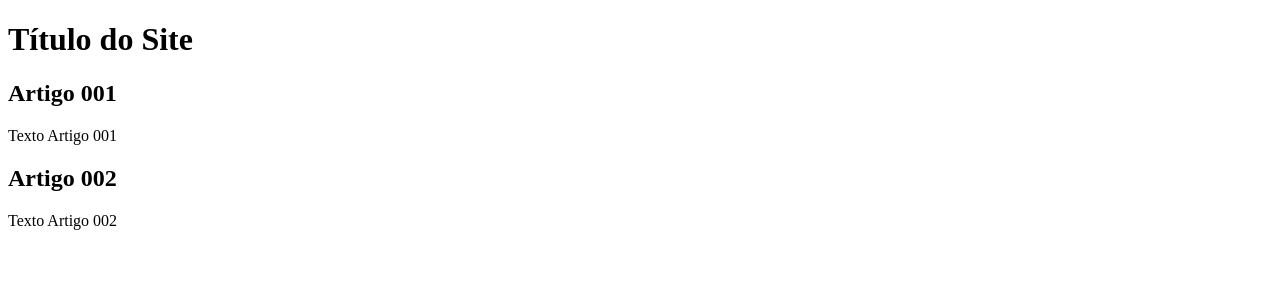
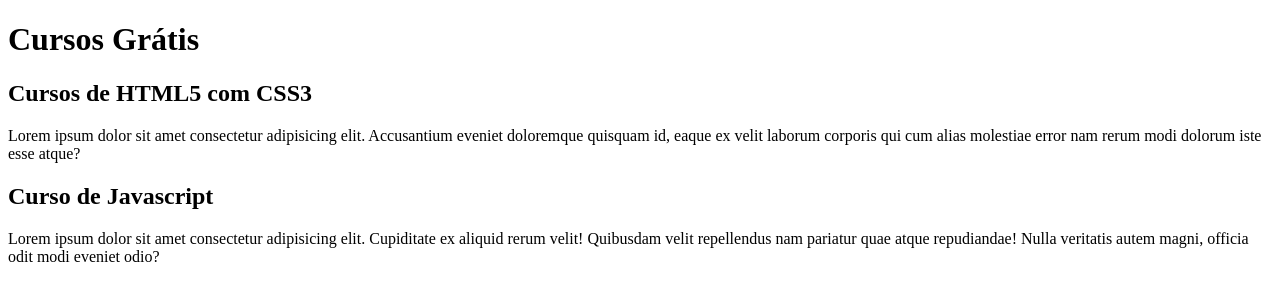
Before and after one commit to HenriquedaSilvaCardoso/projeto-site, a plain HTML site: page index.html in a window 1280 px wide. Drawn offline with Linux system fonts and the light colour scheme.

Commit message:
comecei a escrever o conteúdo

```diff
--- a/index.html
+++ b/index.html
@@ -9,15 +9,15 @@
 <body>
     <main>
         <header>
-            <h1>Título do Site</h1>
+            <h1>Cursos Grátis</h1>
         </header>
         <article>
-            <h2>Artigo 001</h2>
-            <p>Texto Artigo 001</p>
+            <h2>Cursos de HTML5 com CSS3</h2>
+            <p>Lorem ipsum dolor sit amet consectetur adipisicing elit. Accusantium eveniet doloremque quisquam id, eaque ex velit laborum corporis qui cum alias molestiae error nam rerum modi dolorum iste esse atque?</p>
         </article>
         <article>
-            <h2>Artigo 002</h2>
-            <p>Texto Artigo 002</p>
+            <h2>Curso de Javascript</h2>
+            <p>Lorem ipsum dolor sit amet consectetur adipisicing elit. Cupiditate ex aliquid rerum velit! Quibusdam velit repellendus nam pariatur quae atque repudiandae! Nulla veritatis autem magni, officia odit modi eveniet odio?</p>
         </article>
     </main>
 </body>
```
